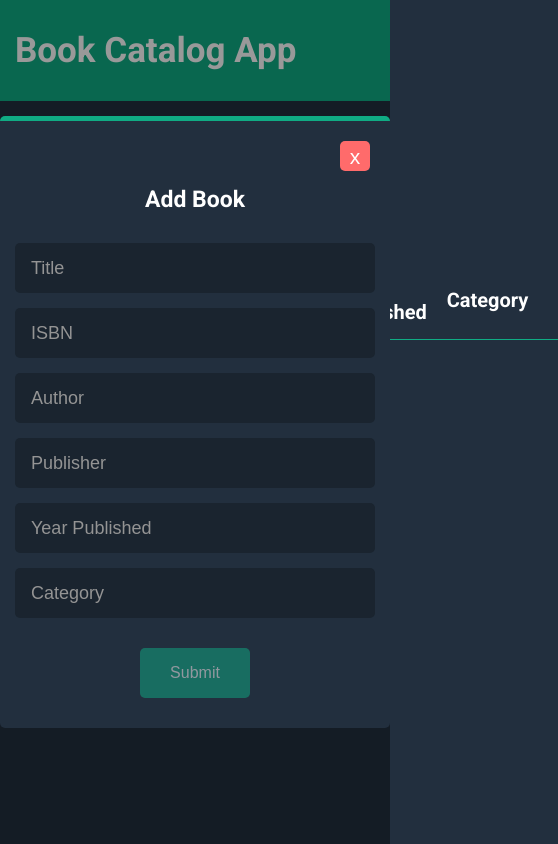
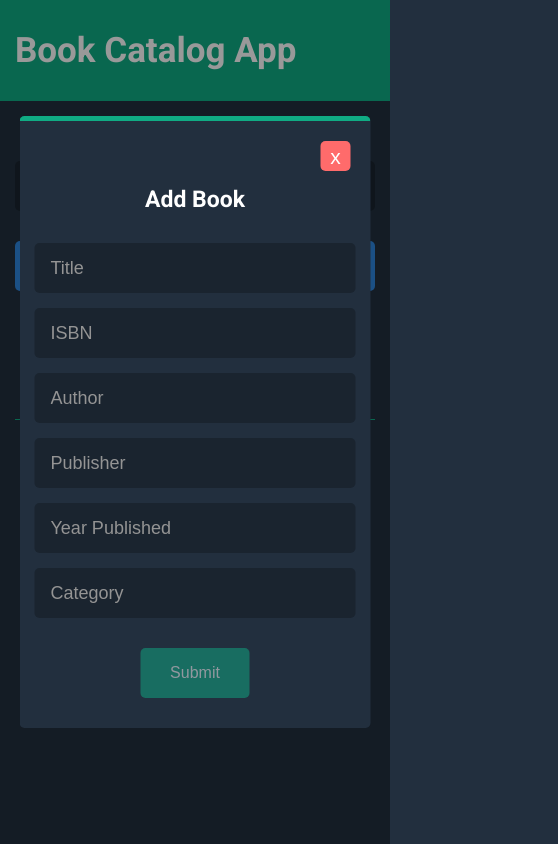
Before and after one commit to niketski/react-book-catalog-app, a React (Create React App) app: page / in a window 390 px wide. Both pictures are taken after typing "Sample" into the empty fields and a click on the button "Add Book". Shown: the whole page, 558 px wide, since content can reach past the window. Built offline with nearby package versions, Linux system fonts and the light colour scheme.

Commit message:
added books table header component and responsiveness

```diff
--- a/src/components/BooksPanel/BooksPanel.module.css
+++ b/src/components/BooksPanel/BooksPanel.module.css
@@ -10,3 +10,18 @@
         width: 100%;
         max-width: 706px;
     }
+
+@media only screen and (max-width: 991px) {
+    .booksPanel {
+        display: block;
+    }
+
+    .searchBookHolder {
+        max-width: 100%;
+        margin-bottom: 30px;
+    }
+
+    .booksPanel button {
+        width: 100%;
+    }
+}
--- a/src/components/booksTable/BooksTable.js
+++ b/src/components/booksTable/BooksTable.js
@@ -2,6 +2,7 @@ import styles from './BooksTable.module.css';
 import { BookContext } from '../../context/BookContext';
 import { ModalContext } from '../../context/ModalContext';
 import EditBookModal from '../editBookModal/EditBookModal';
+import BooksTableHeader from './BooksTableHeader';
 import Modal from '../ui/Modal';
 
 function BooksTable(props) {
@@ -72,17 +73,7 @@ function BooksTable(props) {
                             return (
                                 <div className={styles.booksTable}>
                                     <table>
-                                <thead>
-                                    <tr>
-                                        <th scope="col">Title</th>
-                                        <th scope="col">ISBN</th>
-                                        <th scope="col">Author</th>
-                                        <th scope="col">Publisher</th>
-                                        <th scope="col">Year Published</th>
-                                        <th scope="col">Category</th>
-                                        <th scope="col"></th>
-                                    </tr>
-                                </thead>
+                                    <BooksTableHeader/>
                                     <tbody>
                                         {tableContent}
                                     </tbody>
--- a/src/components/booksTable/BooksTable.module.css
+++ b/src/components/booksTable/BooksTable.module.css
@@ -1,10 +1,12 @@
 .booksTable {
     display: block;
+    overflow: auto;
 }
 
     .booksTable table {
         width: 100%;
         border-collapse: collapse;
+        width: 1140px;
     }
 
         .booksTable thead {
--- /dev/null
+++ b/src/components/booksTable/BooksTableHeader.js
@@ -0,0 +1,21 @@
+import React from "react";
+
+function BooksTableHeader(props) {
+    return (
+        <React.Fragment>
+            <thead>
+                <tr>
+                    <th scope="col">Title</th>
+                    <th scope="col">ISBN</th>
+                    <th scope="col">Author</th>
+                    <th scope="col">Publisher</th>
+                    <th scope="col">Year Published</th>
+                    <th scope="col">Category</th>
+                    <th scope="col"></th>
+                </tr>
+            </thead>
+        </React.Fragment>
+    );
+}
+
+export default BooksTableHeader;
--- a/src/components/ui/Modal.module.css
+++ b/src/components/ui/Modal.module.css
@@ -77,3 +77,9 @@
         top: 50%;
     }
 }
+
+@media only screen and (max-width: 767px) {
+    .modalBody {
+        max-width: 90%;
+    }
+}
```
Lines whose indentation alone changed are shown as unchanged.
